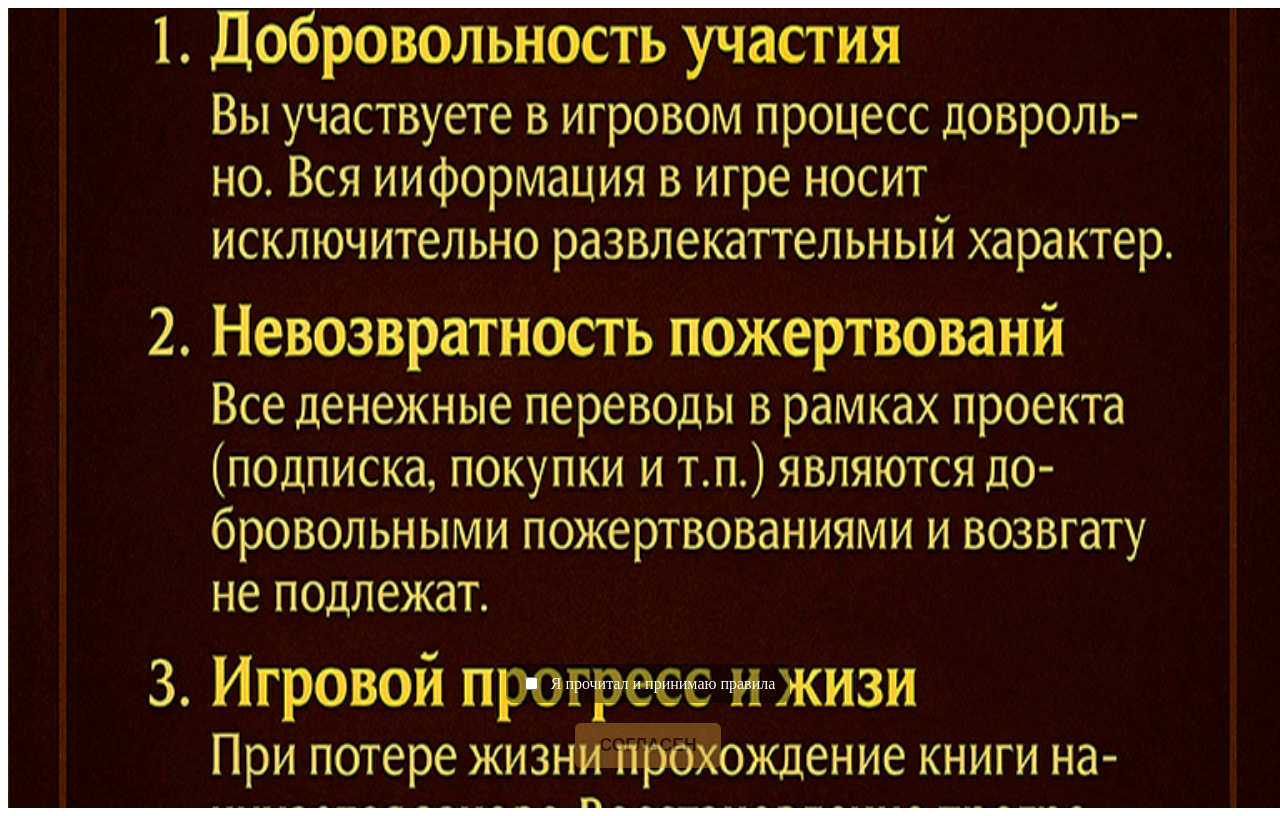
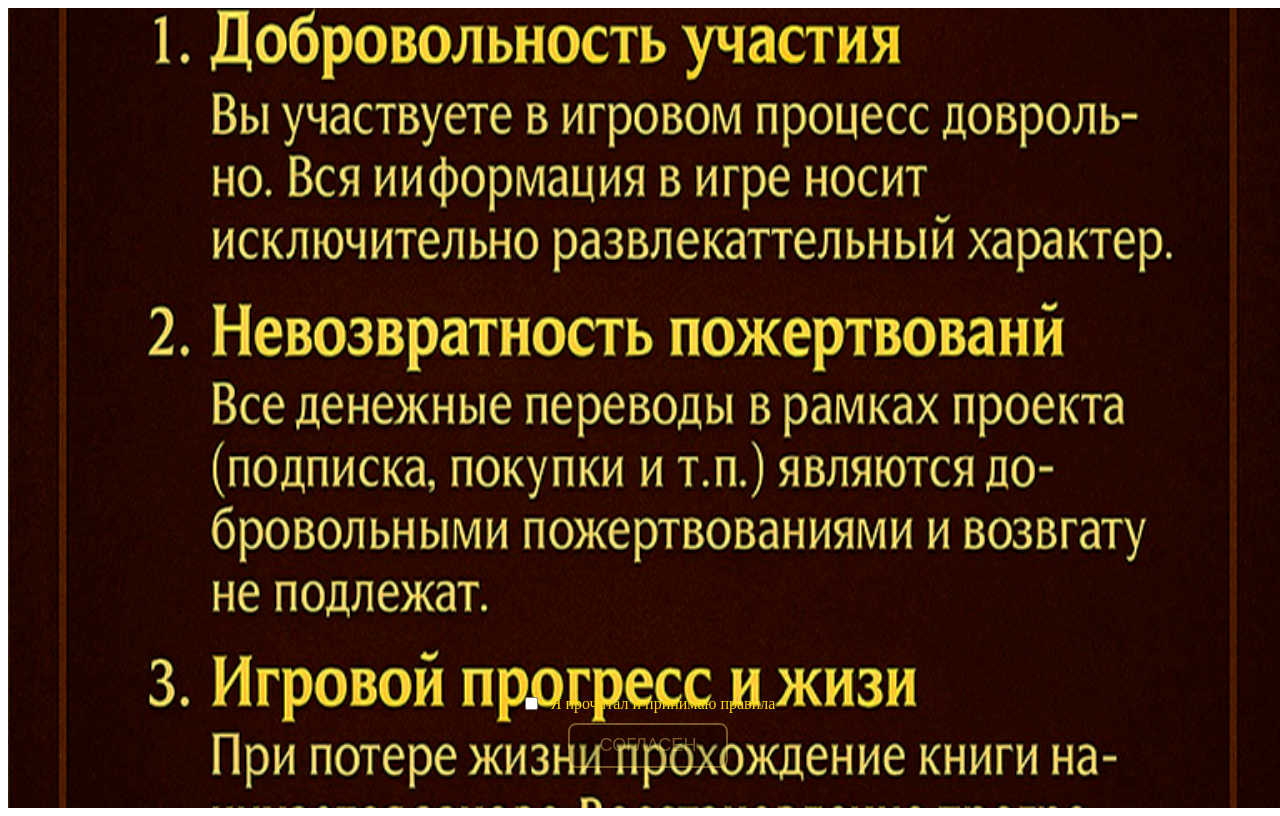
Before and after one commit to SkyPremium/questory-webapp, a React (Vite) app: page /rules in a window 1280 px wide. Built offline with nearby package versions, Linux system fonts and the light colour scheme; the HTML template or start-up script is replaced by a standard one.

Commit message:
Add files via upload

```diff
--- a/src/pages/RulesScreen.css
+++ b/src/pages/RulesScreen.css
@@ -1,8 +1,9 @@
-.rules-container {
+.rules-wrapper {
   width: 100vw;
   height: 100vh;
-  background-size: cover;
-  background-position: center;
+  background-image: url('../assets/images/rules.jpg');
+  background-size: cover;        /* подгоняет по ширине */
+  background-position: center;   /* центрирует */
   background-repeat: no-repeat;
   display: flex;
   justify-content: center;
@@ -11,41 +12,32 @@
   overflow: hidden;
 }
 
-.rules-overlay {
+.overlay-ui {
   position: absolute;
   bottom: 5%;
-  left: 50%;
-  transform: translateX(-50%);
-  width: 90%;
-  max-width: 500px;
   display: flex;
   flex-direction: column;
   align-items: center;
-  gap: 20px;
-  z-index: 2;
+  width: 100%;
 }
 
-.checkbox-wrapper {
+.checkbox-area {
+  color: #ffd700;
+  font-size: 16px;
+  margin-bottom: 10px;
   display: flex;
+  gap: 10px;
   align-items: center;
-  gap: 10px;
-  font-size: 1rem;
-  color: #fff;
-  background: rgba(0, 0, 0, 0.4);
-  padding: 10px 15px;
-  border-radius: 8px;
 }
 
 .confirm-button {
-  padding: 12px 24px;
-  font-size: 1.1rem;
-  font-weight: bold;
-  border: none;
-  border-radius: 6px;
-  background-color: #d89f3c;
-  color: #3b230d;
+  background-color: rgba(0, 0, 0, 0.5);
+  color: #f0d060;
+  font-size: 18px;
+  padding: 10px 30px;
+  border: 2px solid #f0d060;
+  border-radius: 8px;
   cursor: pointer;
-  transition: opacity 0.3s, transform 0.2s;
 }
 
 .confirm-button:disabled {
--- a/src/pages/RulesScreen.tsx
+++ b/src/pages/RulesScreen.tsx
@@ -1,24 +1,21 @@
 import React, { useState } from 'react'
 import './RulesScreen.css'
-import rulesBackground from '../assets/images/rules.jpg'
 
 export default function RulesScreen() {
   const [accepted, setAccepted] = useState(false)
 
   return (
-    <div
-      className="rules-container"
-      style={{ backgroundImage: `url(${rulesBackground})` }}
-    >
-      <div className="rules-overlay">
-        <label className="checkbox-wrapper">
+    <div className="rules-wrapper">
+      <div className="overlay-ui">
+        <label className="checkbox-area">
           <input
             type="checkbox"
             checked={accepted}
             onChange={() => setAccepted(!accepted)}
           />
-          <span className="checkbox-label">Я прочитал и принимаю правила</span>
+          <span>Я прочитал и принимаю правила</span>
         </label>
+
         <button
           className="confirm-button"
           disabled={!accepted}
```
